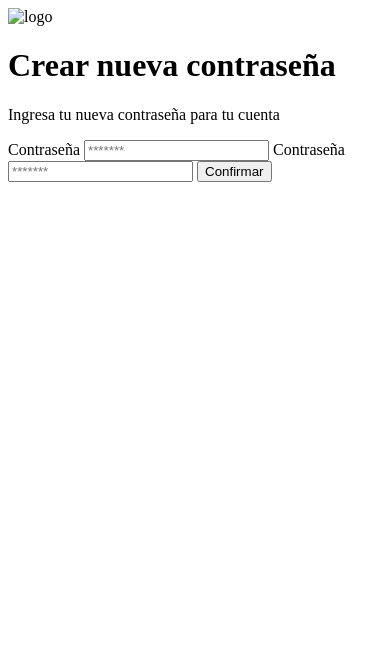
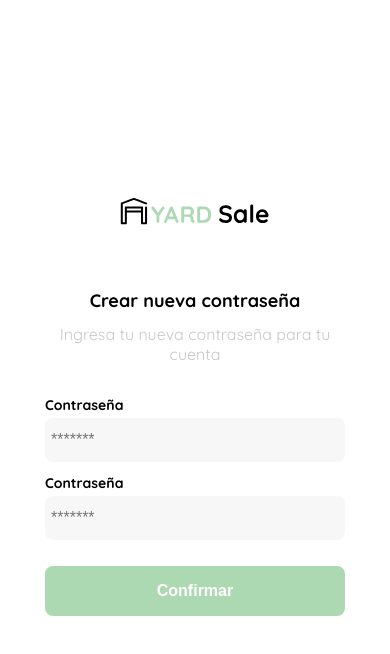
Before and after one commit to jordiP28/VentasUsados, a plain HTML site: page Clase1.html in a window 390 px wide. Drawn offline with Linux system fonts and the light colour scheme.

Commit message:
pantalla mobile

```diff
--- a/Clase1.html
+++ b/Clase1.html
@@ -3,12 +3,100 @@
 <head>
     <meta charset="UTF-8">
     <meta name="viewport" content="width=device-width, initial-scale=1.0">
+    <link rel="preconnect" href="https://fonts.googleapis.com">
+    <link rel="preconnect" href="https://fonts.gstatic.com" crossorigin>
+    <link href="https://fonts.googleapis.com/css2?family=Quicksand:wght@300..700&display=swap" rel="stylesheet">
     <title>Document</title>
+    <style>
+        :root{
+            --white:#ffff;
+            --blanck:#0000;
+            --very-light-pink:#c7c7c7;
+            --text-input-field:#f7f7f7;
+            --hospital-green:#acd9b2;
+            --sm:14px;
+            --md:16px;
+            --lg:18px;
+        }
+        body{
+            margin: 0;
+            font-family:  "Quicksand", sans-serif;
+        }
+        .login{
+            width: 100%;
+            height: 100vh;
+            display: grid;
+            place-items: center;
+        }
+        .form-container {
+            display: grid;
+            grid-template-rows: auto 1fr auto;
+            width: 300px;
+        }
+        .logo{
+            width: 150px;
+            margin-bottom: 48px;
+            justify-self: center;
+            display: none;
+        }
+        .tittle{
+            font-size: var(--lg);
+            margin-bottom: 12px;
+            text-align: center;
+        }
+        .subtittle{
+            color: var(--very-light-pink);
+            font-size: var(--md);
+            font-weight: 400;
+            margin-top: 0;
+            margin-bottom: 32px;
+            text-align: center;
+        }
+        .form{
+            display: flex;
+            flex-direction: column;
+
+        }
+        .label {
+            font-size: var(--sm);
+            font-weight: bold;
+            margin-bottom: 4px;
+        }
+        .input-password {
+            background-color: var(--text-input-field);
+            border: none;
+            border-radius: 8px;
+            height: 32px;
+            font-size: var(--md);
+            padding: 6px;
+            margin-bottom: 12px;
+        }
+        .primary-button{
+            background-color: var(--hospital-green);
+            border-radius: 8px;
+            border: none;
+            color: var(--white);
+            width: 100%;
+            cursor: pointer;
+            font-size: var(--md);
+            font-weight: bold;
+            height: 50px;
+        }
+        .login-button{
+            margin-top: 14px;
+            margin-bottom: 30px;
+        }
+        @media (max-width:640px) {
+            .logo{
+                display: block;
+            }
+        }
+    </style>
 </head>
 <body>
     <div class="login">
         <div class="form-container">
-            <img src="" alt="logo" class="logo">
+            <img src="./logos/logo_yard_sale.svg" alt="logo" class="logo">
 
             <h1 class="tittle">
                 Crear nueva contraseña
```
